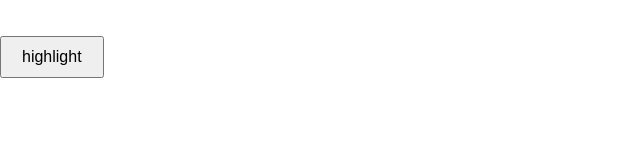
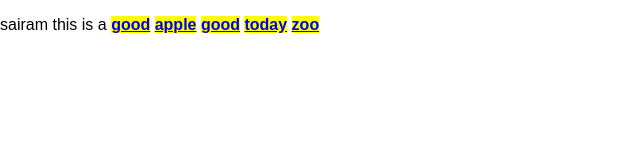
Before and after one commit to AryanSai/MiniProject, a plain HTML site: page New.html in a window 1280 px wide. Shown: the whole page, without its empty margins (0-640 px from the left). Drawn offline with Linux system fonts and the light colour scheme.

Commit message:
dictionary

```diff
--- a/Dictonary.json
+++ b/Dictonary.json
@@ -1,36 +1,28 @@
 {
   "words": [
     {
-      "word": "serendipity",
+      "word": "good",
       "meaning": "the occurrence and development of events by chance in a happy or beneficial way"
     },
     {
-      "word": "ephemeral",
-      "meaning": "lasting for a very short time"
+      "word": "apple",
+      "meaning": "steve job"
     },
     {
-      "word": "quixotic",
-      "meaning": "exceedingly idealistic; unrealistic and impractical"
+      "word": "bright",
+      "meaning": "steve job"
     },
     {
-      "word": "resilience",
-      "meaning": "the capacity to recover quickly from difficulties; toughness"
+      "word": "today",
+      "meaning": "steve job"
     },
     {
-      "word": "cacophony",
-      "meaning": "a harsh, discordant mixture of sounds"
+      "word": "zoo",
+      "meaning": "steve job"
     },
     {
-      "word": "obfuscate",
-      "meaning": "to deliberately make something unclear or difficult to understand"
-    },
-    {
-      "word": "ubiquitous",
-      "meaning": "present, appearing, or found everywhere"
-    },
-    {
-      "word": "ephemeral",
-      "meaning": "lasting for a very short time"
+      "word": "Cool",
+      "meaning": "steve job"
     }
   ]
 }
--- a/New.html
+++ b/New.html
@@ -9,24 +9,23 @@
         background-color: yellow;
       }
     </style>
-    <title>Home</title>
+    <title>Highlight</title>
   </head>
 
   <body>
-    <p id="text"></p>
-    <p class="result"></p>
-    <button onclick="highlight()">highlight</button>
+    <p id="text">sairam this is a good apple good</p>
 
     <script>
+      let dictionary;
+
       function highlight() {
-        const keywords = ["apple", "good", "bad"];
-        document.getElementById("text").textContent =
-          "sairam this is a good apple good";
-        let content = document.getElementById("text").innerText;
-        document.querySelector(".result").innerHTML = transformContent(
-          content,
-          keywords
-        );
+        const keywords = dictionary.words.map((wordObj) => wordObj.word);
+
+        const textElement = document.getElementById("text");
+        textElement.textContent = "sairam this is a good apple good today zoo";
+
+        let content = textElement.innerText;
+        textElement.innerHTML = transformContent(content, keywords);
       }
 
       function transformContent(content, keywords) {
@@ -34,19 +33,45 @@
         keywords.forEach((keyword) => {
           temp = temp.replace(
             new RegExp(keyword, "ig"),
-            wrapKeywordWithHTML(
-              keyword,
-              `https://www.google.com/search?q=${keyword}`
-            )
+            wrapKeywordWithHTML(keyword)
           );
         });
 
         return temp;
       }
 
-      function wrapKeywordWithHTML(keyword, url) {
-        return `<a href="${url}" class="highlight">${keyword}</a>`;
+      function wrapKeywordWithHTML(keyword) {
+        const meaning = getMeaning(keyword);
+        return `<a href="Meaning.html#${encodeURIComponent(
+          keyword
+        )}" class="highlight" title="${meaning}">${keyword}</a>`;
       }
+
+      function getMeaning(keyword) {
+        const wordObj = dictionary.words.find(
+          (wordObj) => wordObj.word === keyword
+        );
+        return wordObj ? wordObj.meaning : "Meaning not found";
+      }
+
+      window.onload = () => {
+        fetch("http://0.0.0.0:8000/Dictonary.json")
+          .then((response) => {
+            if (!response.ok) {
+              throw new Error(
+                `Failed to fetch Story JSON: ${response.statusText}`
+              );
+            }
+            return response.json();
+          })
+          .then((data) => {
+            dictionary = data;
+            highlight();
+          })
+          .catch((error) =>
+            console.error("Error fetching Dictionary JSON:", error.message)
+          );
+      };
     </script>
   </body>
 </html>
```
Also changed, not shown: Meaning.html (added, +74 -0 lines).
